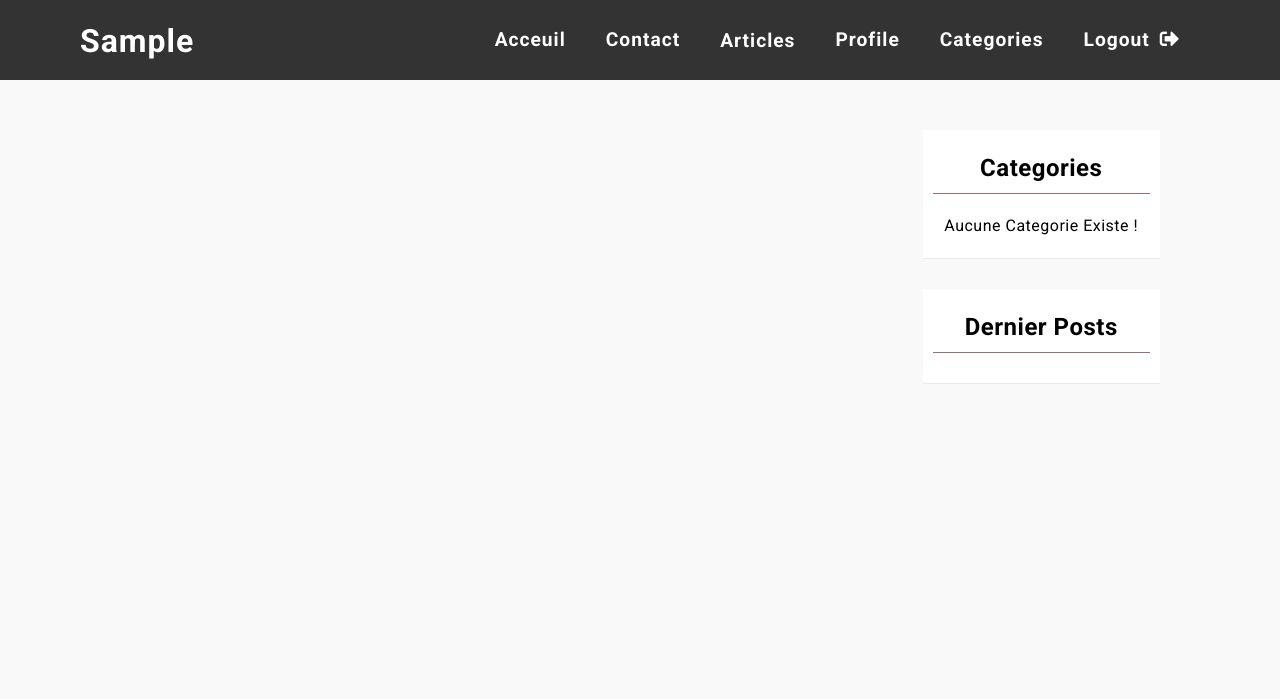
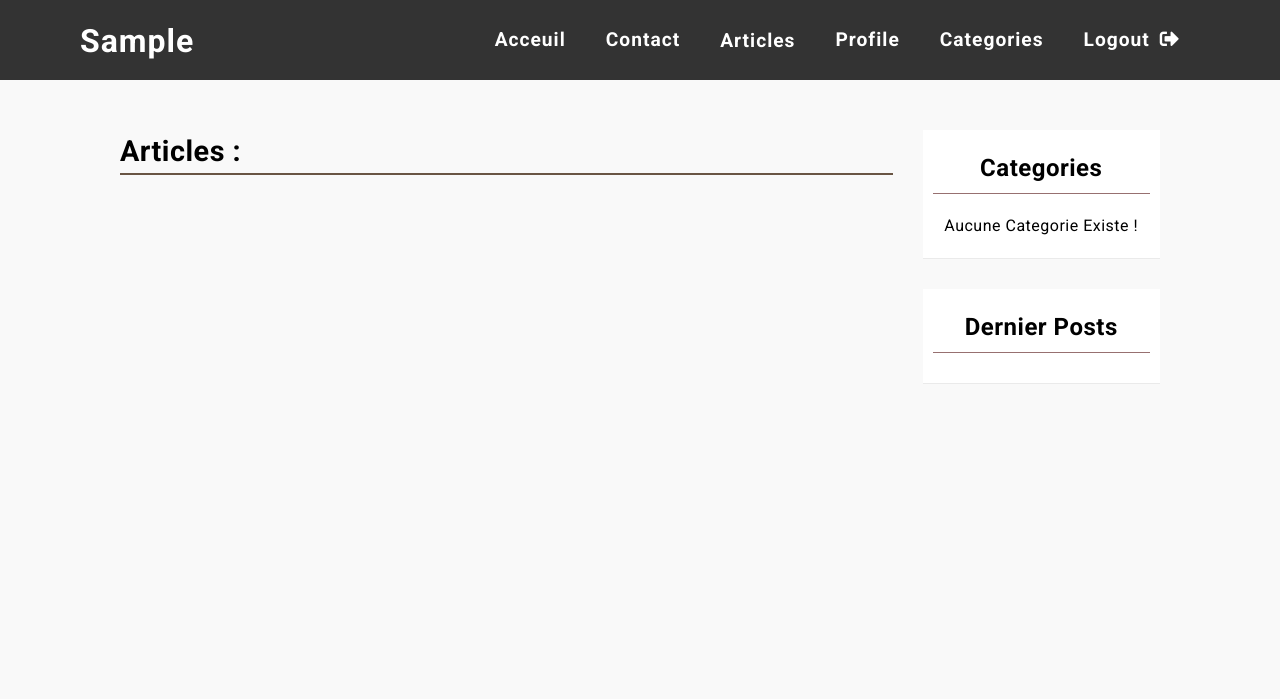
Before and after one commit to wahil09/blog, a PHP site: page /users/index.php in a window 1280 px wide. Shown: the top 699 px of the page. Run offline with PHP 8.4, Linux system fonts and the light colour scheme; the visitor is signed in with stand-in values (Sample User, id 1); data that the repository does not hold is empty.

Commit message:
ajouter un titre pour l'index (Articles)

```diff
--- a/assets/css/style.css
+++ b/assets/css/style.css
@@ -4,6 +4,12 @@
     box-sizing: border-box;
     scroll-behavior: smooth;
     font-family: Roboto;
+}
+
+.title {
+    margin-bottom: 15px;
+    font-size: clamp(1.5em, 2.5vw, 1.8em);
+    border-bottom: 2px solid var(--bg-sidebar);
 }
 
 .return-acceuil {
--- a/users/index.php
+++ b/users/index.php
@@ -21,6 +21,7 @@
     <main class="content">
             <div class="container">
                 <section class='posts'>
+                    <h2 class="title">Articles :</h2>
                     <?php
                     $posts = $postsModel->getPosts();
                     for($i=0; isset($posts[$i]); $i++) : ?>
```
Also changed, not shown: users/assets/img/python-image.png (deleted).
